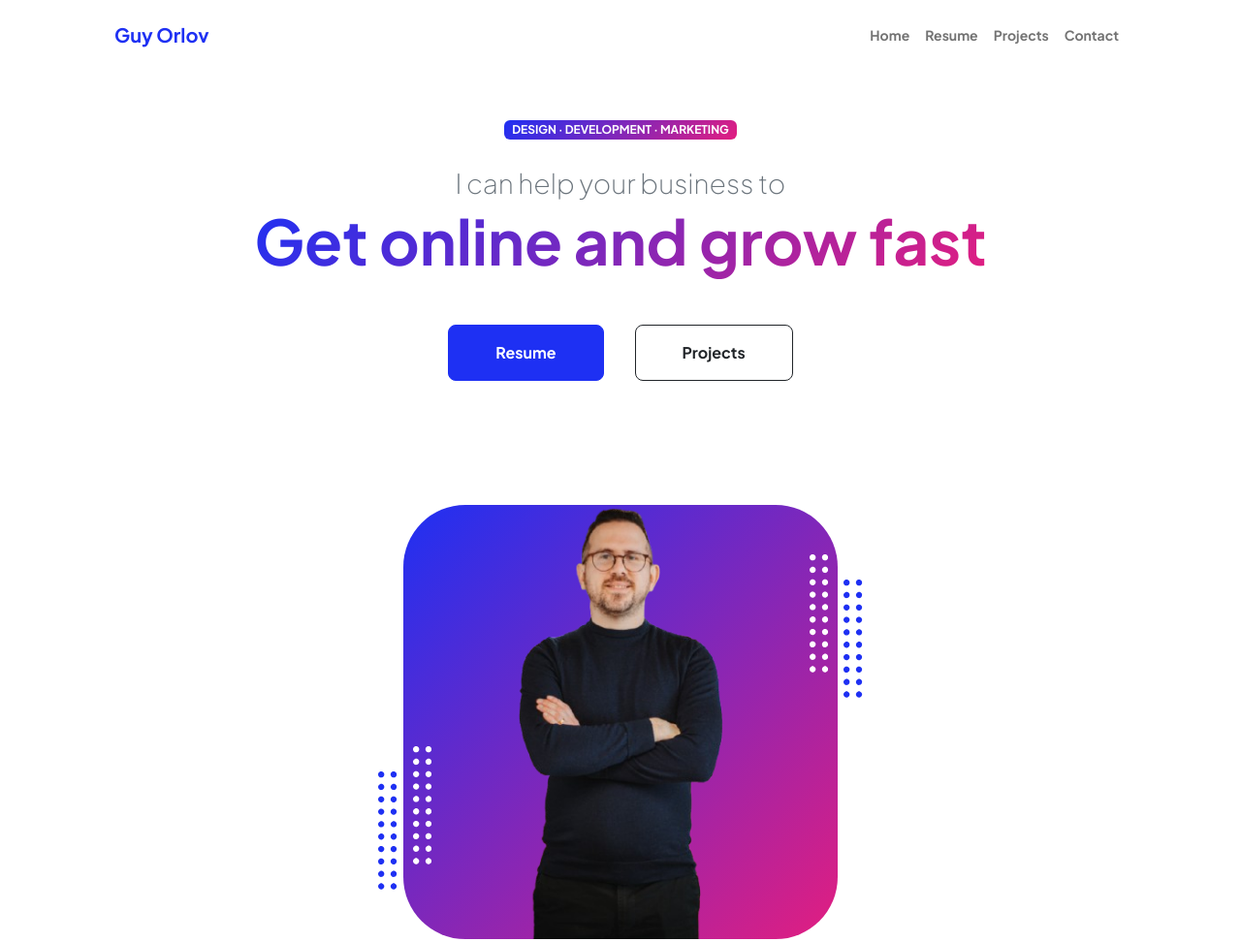
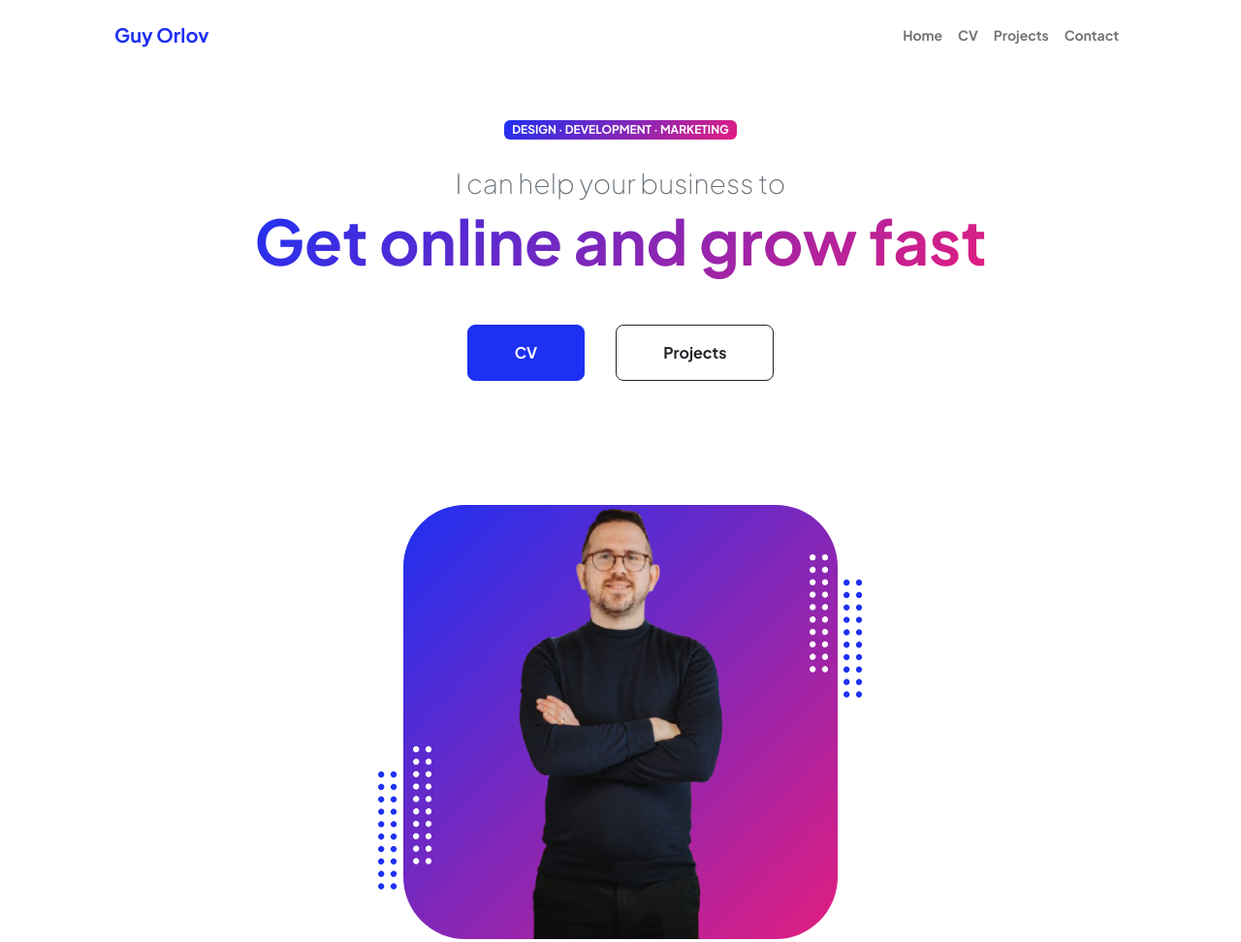
Before and after one commit to GuyOrlov/twositesinone, a plain HTML site: page index.html in a window 1280 px wide. Shown: the top 972 px of the page at 97% size. Drawn offline with nearby package versions, Linux system fonts and the light colour scheme.

Commit message:
Update index.html

```diff
--- a/index.html
+++ b/index.html
@@ -27,7 +27,7 @@
                     <div class="collapse navbar-collapse" id="navbarSupportedContent">
                         <ul class="navbar-nav ms-auto mb-2 mb-lg-0 small fw-bolder">
                             <li class="nav-item"><a class="nav-link" href="index.html">Home</a></li>
-                            <li class="nav-item"><a class="nav-link" href="resume.html">Resume</a></li>
+                            <li class="nav-item"><a class="nav-link" href="resume.html">CV</a></li>
                             <li class="nav-item"><a class="nav-link" href="projects.html">Projects</a></li>
                             <li class="nav-item"><a class="nav-link" href="contact.html">Contact</a></li>
                         </ul>
@@ -45,7 +45,7 @@
                                 <div class="fs-3 fw-light text-muted">I can help your business to</div>
                                 <h1 class="display-3 fw-bolder mb-5"><span class="text-gradient d-inline">Get online and grow fast</span></h1>
                                 <div class="d-grid gap-3 d-sm-flex justify-content-sm-center justify-content-xxl-start mb-3">
-                                    <a class="btn btn-primary btn-lg px-5 py-3 me-sm-3 fs-6 fw-bolder" href="resume.html">Resume</a>
+                                    <a class="btn btn-primary btn-lg px-5 py-3 me-sm-3 fs-6 fw-bolder" href="resume.html">CV</a>
                                     <a class="btn btn-outline-dark btn-lg px-5 py-3 fs-6 fw-bolder" href="projects.html">Projects</a>
                                 </div>
                             </div>
```
